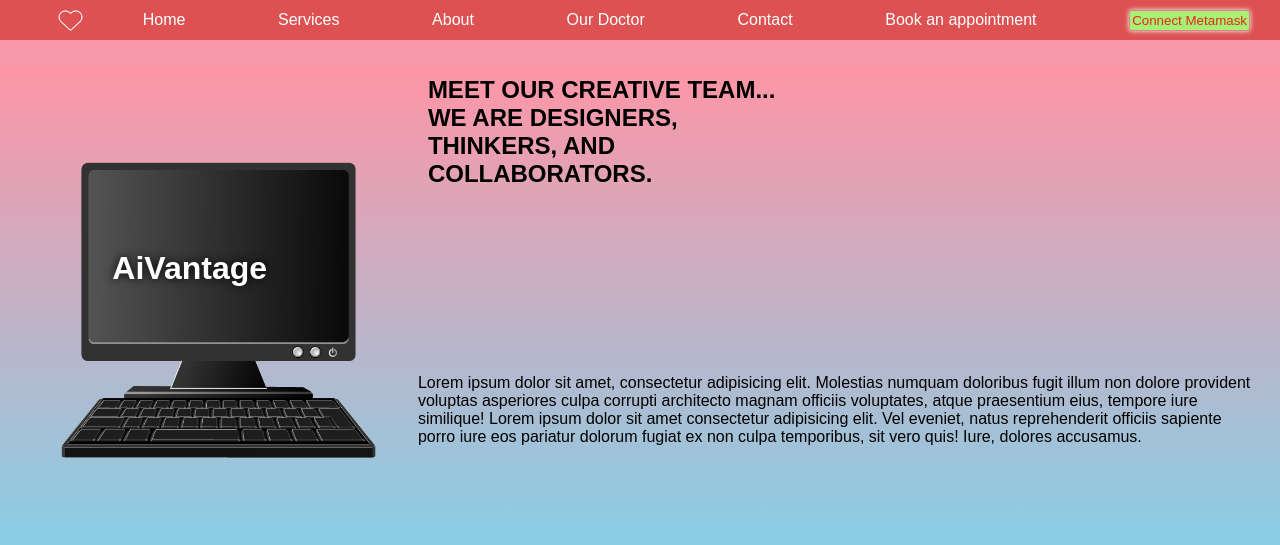
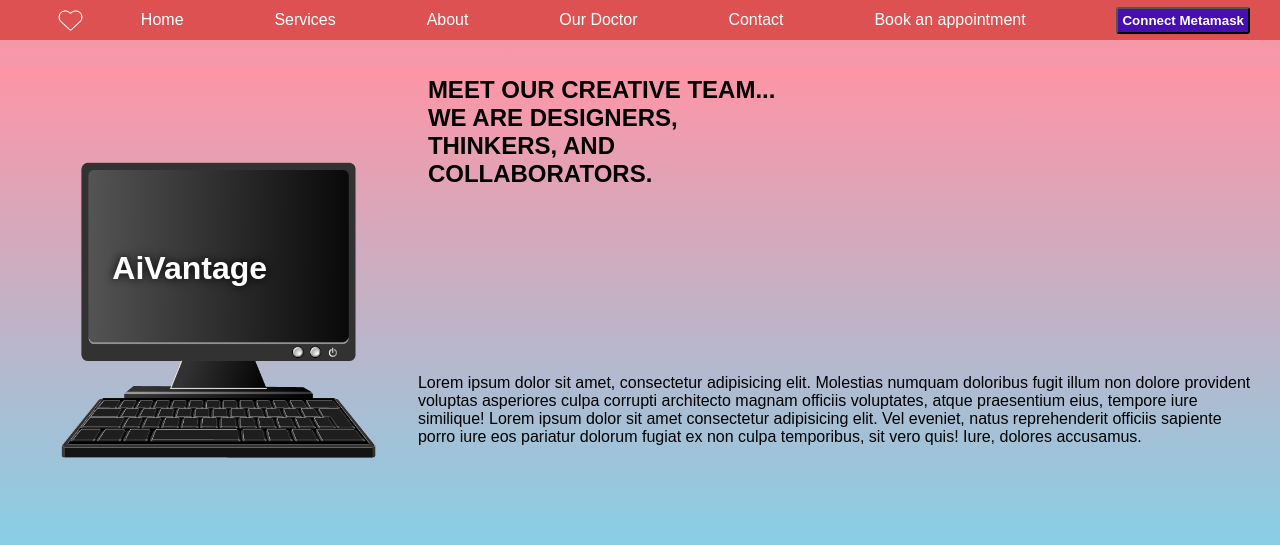
Before and after one commit to ArgyPorgy/AIvantage, a Flask app: page /about in a window 1280 px wide. Shown: the top 545 px of the page. Run offline with Flask 3, Linux system fonts and the light colour scheme.

Commit message:
color changed of meta

```diff
--- a/static/About_Us.css
+++ b/static/About_Us.css
@@ -74,6 +74,7 @@ body{
     text-align: center;
     justify-content: center;
     text-shadow: 0 0 10px black;
+
 }
 @keyframes blink {
     0%, 100% {
--- a/static/index.css
+++ b/static/index.css
@@ -28,21 +28,23 @@ background-color: #dd5152;
 }
 .metamask{
     padding-right: 30px;
-    font-weight: bold;
+
 
 }
 .metamask button{
 
-    color: rgb(233, 35, 35);
-    border: 1px solid rgb(215, 136, 136);
+    color: rgb(255, 255, 255);
+    font-weight: bold;
     border-radius: 3px;
-    padding: 2px;
-    box-shadow: 0 0 5px white;
+    padding: 4px;
 
-    background-color: rgb(166, 241, 116);
+
+    background-color: #470eb0;
+
+
 }
 .metamask button:hover{
-    background-color: #fff;
+    background-color: rgb(98, 29, 202);
 }
 .logo
 {
--- a/templates/About_Us.html
+++ b/templates/About_Us.html
@@ -167,7 +167,7 @@
         if (index < text.length) {
           textElement.textContent += text.charAt(index);
           index++;
-          setTimeout(type, 100); // Adjust typing speed here (milliseconds)
+          setTimeout(type, 200); // Adjust typing speed here (milliseconds)
         } else {
           cursorElement.style.display = "none";
         }
```
